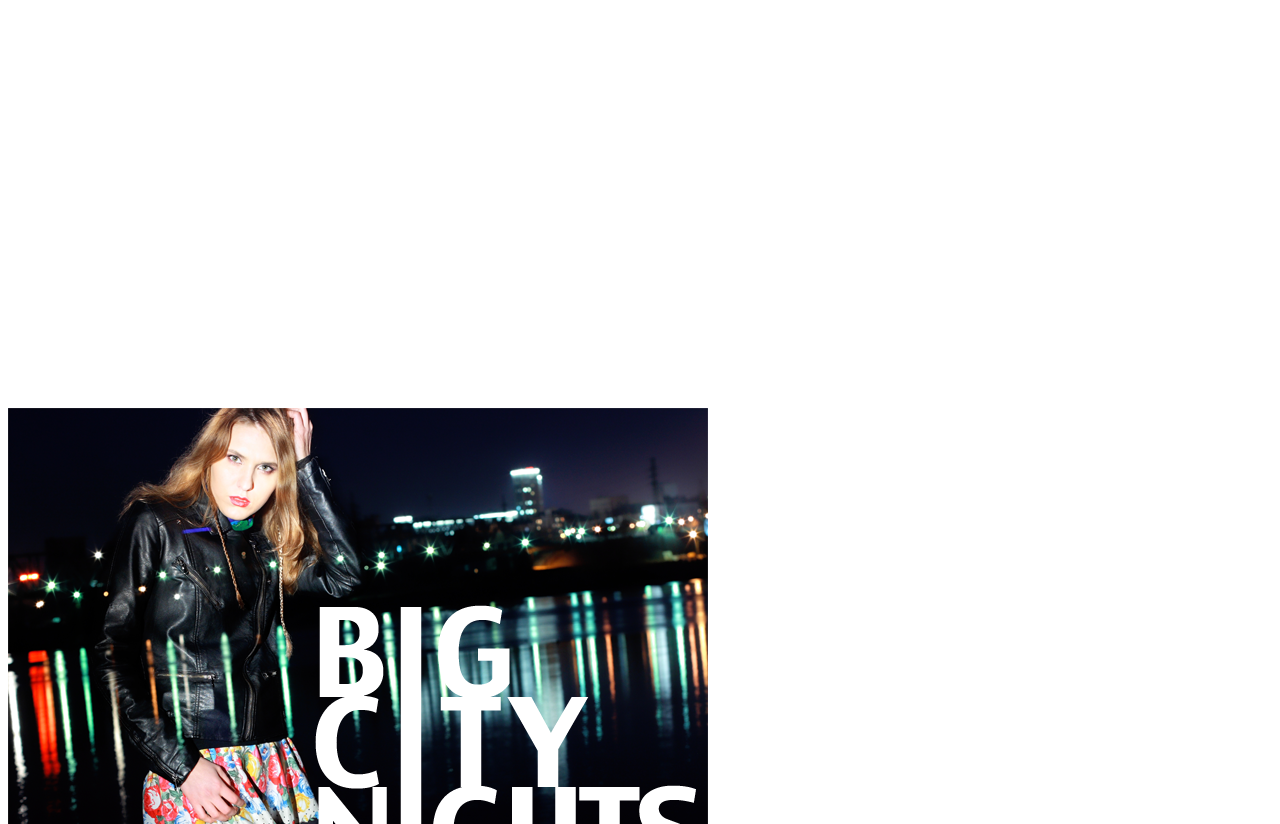
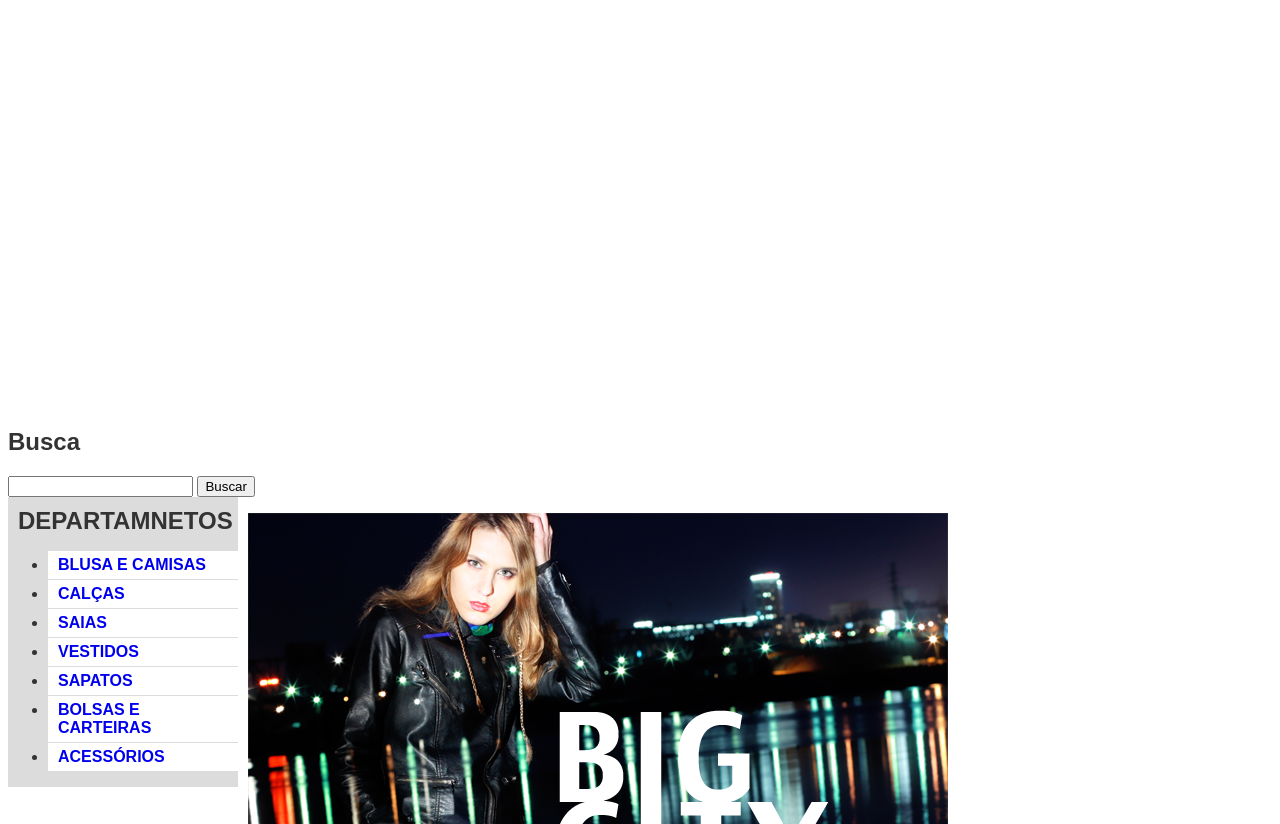
Before and after one commit to gabriel1712x/aula01, a plain HTML site: page index.html in a window 1280 px wide. Shown: the part 128-952 px from the top of the page. Drawn offline with Linux system fonts and the light colour scheme.

Commit message:
consertamos algumas coisas

```diff
--- a/css/index.css
+++ b/css/index.css
@@ -81,3 +81,41 @@ header {
 .menu-departamentos {
     float: left;
 }
+
+.menu-departamentos {
+    clear: left;
+}
+.menu-departamentos {
+    text-transform:  uppercase;
+}
+
+.busca,
+.menu-departamentos {
+    background-color: #DCDCDC;
+    font-weight: bold;
+    text-transform: uppercase;
+
+    margin-right: 10px;
+    width: 230px;
+}
+
+.busca h2,
+.busca form,
+.menu-departamentos h2 {
+    margin: 10px;
+}
+
+.menu-departamentos li {
+    background-color: white;
+    margin-bottom: 1px;
+    padding: 5px 10px;
+}
+
+.menu-departamentos a {
+    color: #33333;
+    text-decoration: none;
+}
+
+.busca input[type=search] {
+    width: 170px;
+}
--- a/index.html
+++ b/index.html
@@ -16,9 +16,9 @@
         </p>
         <nav class="menu-opcoes">
             <ul>
-                <li><a href="#">Sua Conta</a></li>
+                <li><a href="https://github.com/">Sua Conta</a></li>
                 <li><a href="#">Lista de Desejos</a></li>
-                <li><a href="https://chromewebstore.google.com/">Cartão de Fidelidade</a></li>
+                <li><a href="https://www.pizzariabigitalia.com.br/">Cartão de Fidelidade</a></li>
                 <li><a href="sobre.html">Sobre</a></li>
                 <li><a href="#">Ajuda</a></li>
             </ul>
@@ -27,11 +27,40 @@
      <div class="quadrado"></div>
     <div class="quadrado absoluto"></div>
     <div class="quadrado relativo"></div>
+    <div class="container destaque">
+        <section class="buscar">
+            <h2>Busca</h2>
+            <form>
 
+                <input type="search">
+                <button>Buscar</button>
+            </form>
+        </section>
+    </div>
+
+    <section class="menu-departamentos">
+        <h2>Departamnetos</h2>
+        <nav>
+            <ul>
+                <li><a href="#">Blusa e Camisas</a></li>
+                <li><a href="#">Calças</a></li>
+                <li><a href="#">Saias</a></li>
+                <li><a href="#">Vestidos</a></li>
+                <li><a href="#">Sapatos</a></li>
+                <li><a href="#">Bolsas e carteiras</a></li>
+                <li><a href="#">acessórios</a></li>
             </ul>
         </nav>
     </section>
+    </ul>
+    <figure>
+        <section class="banner-destaque">
+    </figure>
     <img src="img/destaque-home.png" alt="Promoção: Big City Night">
+    </section>
+
+    </nav>
+    </section>
     <div id="main">
         <!--Conteúdo Principal-->
     </div>
```
Lines whose indentation alone changed are shown as unchanged.
